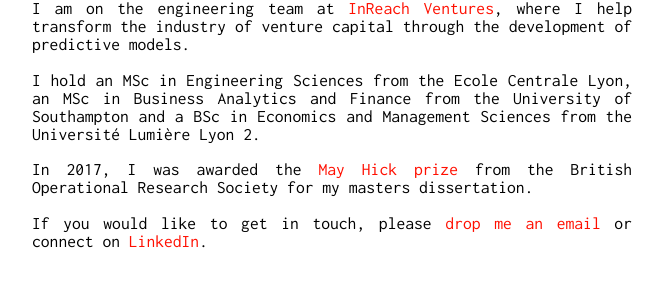
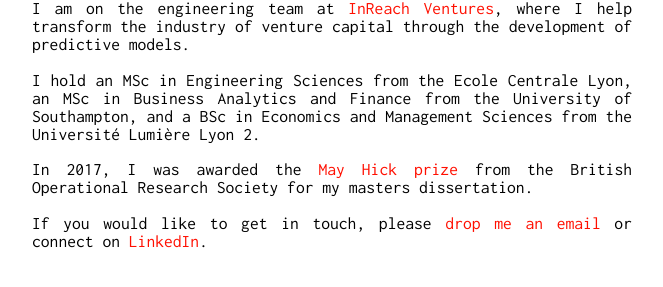
Before and after one commit to ghyslain/ghyslain.me, a Jekyll site: the page built from index.md, in a window 1280 px wide. Shown: the part 165-452 px from the top of the page, without its empty margins (308-971 px from the left). Built offline with Jekyll 4.4.1, drawn with Linux system fonts in a browser that asks for light colours.

Commit message:
oxford comma

```diff
--- a/index.md
+++ b/index.md
@@ -9,7 +9,7 @@ title: Home - Ghyslain Gaillard
 
 I am on the engineering team at [InReach Ventures](http://www.inreachventures.com/), where I help transform the industry of venture capital through the development of predictive models.
 
-I hold an MSc in Engineering Sciences from the Ecole Centrale Lyon, an MSc in Business Analytics and Finance from the University of Southampton and a BSc in Economics and Management Sciences from the Université Lumière Lyon 2.
+I hold an MSc in Engineering Sciences from the Ecole Centrale Lyon, an MSc in Business Analytics and Finance from the University of Southampton, and a BSc in Economics and Management Sciences from the Université Lumière Lyon 2.
 
 In 2017, I was awarded the [May Hick prize](http://www.theorsociety.com/Pages/Awards/May.aspx) from the British Operational Research Society for my masters dissertation.
 
```
